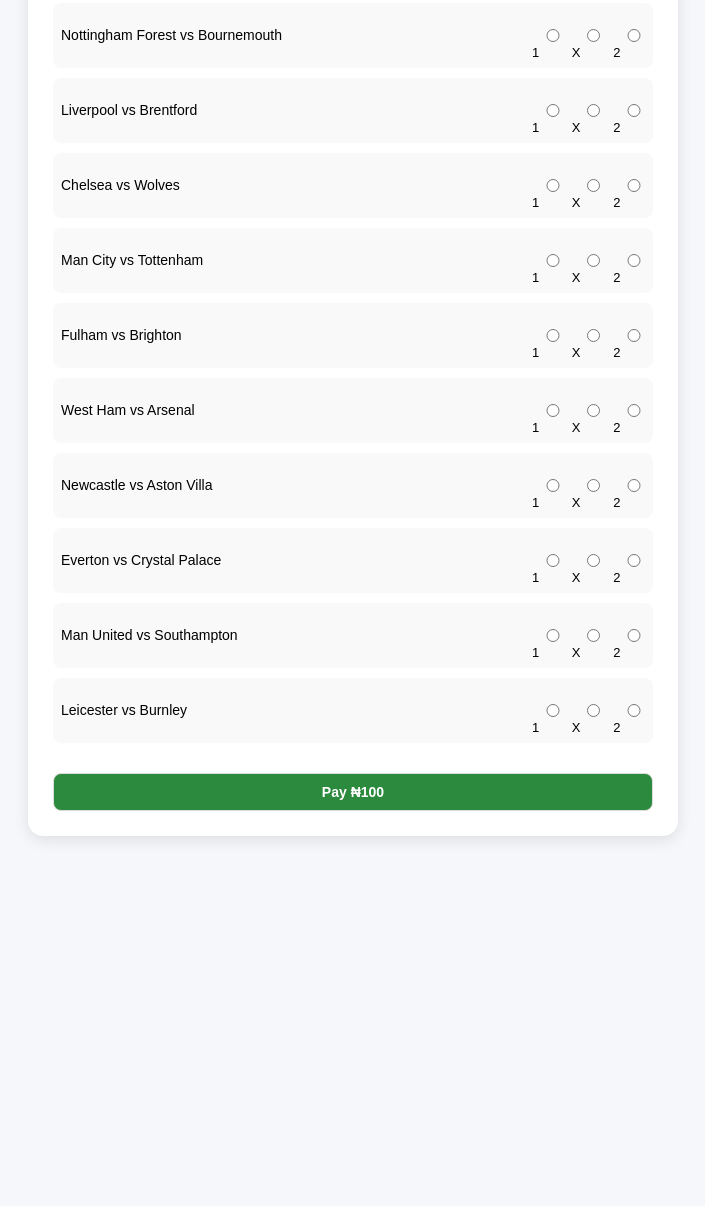
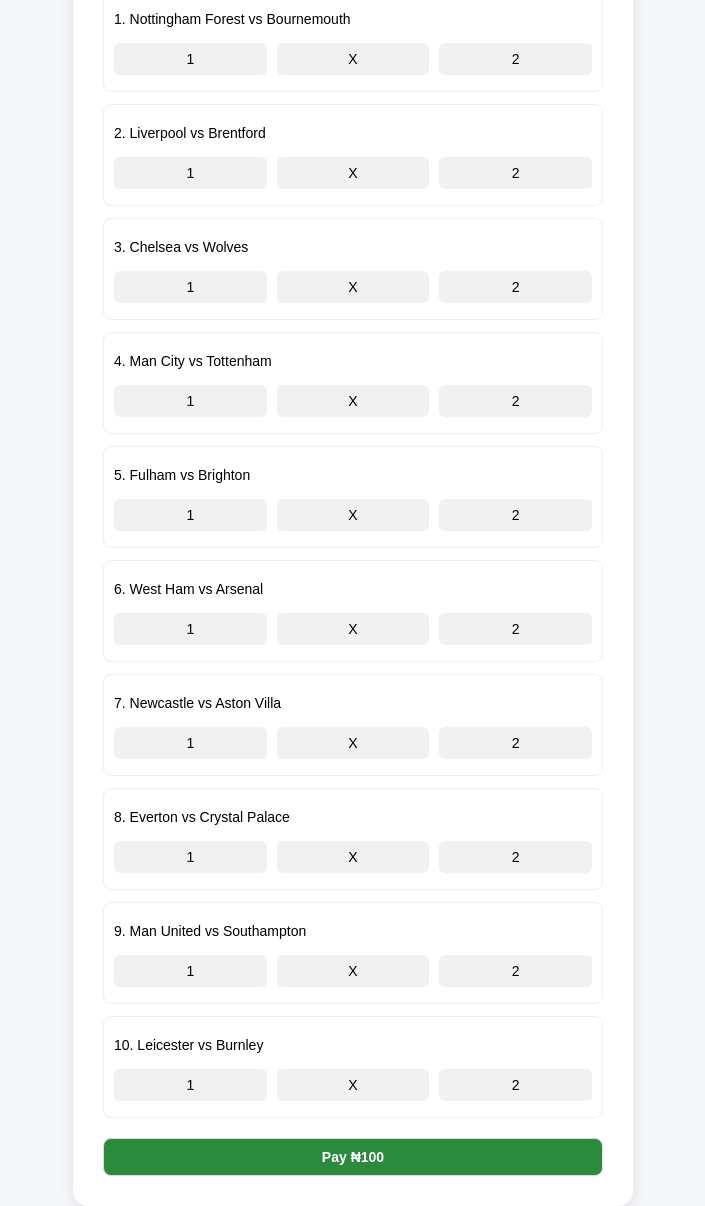
Before and after one commit to Crypto-Daily/PremierPredict-, a website: page index.html in a window 1280 px wide. Shown: the part 182-1388 px from the top of the page, without its empty margins (287-992 px from the left). Before the commit the page ends 1038 px from the top, so only its background shows below. Drawn offline with Linux system fonts and the light colour scheme.

Commit message:
Update index.html

```diff
--- a/index.html
+++ b/index.html
@@ -2,7 +2,7 @@
 <html lang="en">
 <head>
   <meta charset="UTF-8">
-  <title>Premier Predict - Jackpot</title>
+  <title>Premier Predict - Lottery</title>
   <style>
     body {
       font-family: "Poppins", sans-serif;
@@ -12,14 +12,13 @@
       align-items: center;
       min-height: 100vh;
       margin: 0;
-      padding: 20px;
     }
     .container {
       background: #fff;
-      padding: 25px;
+      padding: 30px;
       border-radius: 15px;
       box-shadow: 0 4px 15px rgba(0,0,0,0.1);
-      max-width: 600px;
+      max-width: 500px;
       width: 100%;
     }
     h2 {
@@ -33,7 +32,7 @@
       display: block;
       margin-top: 10px;
     }
-    input, button {
+    input, select, button {
       width: 100%;
       padding: 10px;
       margin-top: 8px;
@@ -47,109 +46,171 @@
       font-weight: bold;
       cursor: pointer;
       transition: 0.3s;
-      margin-top: 20px;
     }
     button:hover {
       background: #237032;
     }
     .match {
-      display: flex;
-      justify-content: space-between;
-      align-items: center;
-      margin: 10px 0;
-      padding: 8px;
-      background: #f9f9f9;
+      margin: 12px 0;
+      padding: 10px;
+      border: 1px solid #eee;
       border-radius: 8px;
     }
-    .teams {
-      flex: 1;
-      font-size: 14px;
+    .match label {
       font-weight: 500;
+      margin-bottom: 6px;
     }
     .options {
       display: flex;
-      gap: 8px;
+      gap: 10px;
     }
     .options label {
-      font-weight: normal;
-      font-size: 13px;
+      flex: 1;
+      text-align: center;
+      background: #f1f1f1;
+      padding: 8px;
+      border-radius: 6px;
       cursor: pointer;
+    }
+    .options input {
+      display: none;
+    }
+    .options input:checked + span {
+      background: #2b8a3e;
+      color: #fff;
+      font-weight: bold;
+      border-radius: 6px;
+      padding: 6px;
+      display: inline-block;
     }
   </style>
 </head>
 <body>
   <div class="container">
-    <h2>Premier Predict Jackpot</h2>
+    <h2>Premier Predict</h2>
     <form id="paymentForm">
       <label>Phone Number</label>
       <input type="tel" id="phone" placeholder="Enter phone number" required>
 
-      <!-- Fixtures -->
-      <div id="fixtures"></div>
+      <!-- Matches -->
+      <div class="match">
+        <label>1. Nottingham Forest vs Bournemouth</label>
+        <div class="options">
+          <label><input type="radio" name="match1" value="1"><span>1</span></label>
+          <label><input type="radio" name="match1" value="X"><span>X</span></label>
+          <label><input type="radio" name="match1" value="2"><span>2</span></label>
+        </div>
+      </div>
+
+      <div class="match">
+        <label>2. Liverpool vs Brentford</label>
+        <div class="options">
+          <label><input type="radio" name="match2" value="1"><span>1</span></label>
+          <label><input type="radio" name="match2" value="X"><span>X</span></label>
+          <label><input type="radio" name="match2" value="2"><span>2</span></label>
+        </div>
+      </div>
+
+      <div class="match">
+        <label>3. Chelsea vs Wolves</label>
+        <div class="options">
+          <label><input type="radio" name="match3" value="1"><span>1</span></label>
+          <label><input type="radio" name="match3" value="X"><span>X</span></label>
+          <label><input type="radio" name="match3" value="2"><span>2</span></label>
+        </div>
+      </div>
+
+      <div class="match">
+        <label>4. Man City vs Tottenham</label>
+        <div class="options">
+          <label><input type="radio" name="match4" value="1"><span>1</span></label>
+          <label><input type="radio" name="match4" value="X"><span>X</span></label>
+          <label><input type="radio" name="match4" value="2"><span>2</span></label>
+        </div>
+      </div>
+
+      <div class="match">
+        <label>5. Fulham vs Brighton</label>
+        <div class="options">
+          <label><input type="radio" name="match5" value="1"><span>1</span></label>
+          <label><input type="radio" name="match5" value="X"><span>X</span></label>
+          <label><input type="radio" name="match5" value="2"><span>2</span></label>
+        </div>
+      </div>
+
+      <div class="match">
+        <label>6. West Ham vs Arsenal</label>
+        <div class="options">
+          <label><input type="radio" name="match6" value="1"><span>1</span></label>
+          <label><input type="radio" name="match6" value="X"><span>X</span></label>
+          <label><input type="radio" name="match6" value="2"><span>2</span></label>
+        </div>
+      </div>
+
+      <div class="match">
+        <label>7. Newcastle vs Aston Villa</label>
+        <div class="options">
+          <label><input type="radio" name="match7" value="1"><span>1</span></label>
+          <label><input type="radio" name="match7" value="X"><span>X</span></label>
+          <label><input type="radio" name="match7" value="2"><span>2</span></label>
+        </div>
+      </div>
+
+      <div class="match">
+        <label>8. Everton vs Crystal Palace</label>
+        <div class="options">
+          <label><input type="radio" name="match8" value="1"><span>1</span></label>
+          <label><input type="radio" name="match8" value="X"><span>X</span></label>
+          <label><input type="radio" name="match8" value="2"><span>2</span></label>
+        </div>
+      </div>
+
+      <div class="match">
+        <label>9. Man United vs Southampton</label>
+        <div class="options">
+          <label><input type="radio" name="match9" value="1"><span>1</span></label>
+          <label><input type="radio" name="match9" value="X"><span>X</span></label>
+          <label><input type="radio" name="match9" value="2"><span>2</span></label>
+        </div>
+      </div>
+
+      <div class="match">
+        <label>10. Leicester vs Burnley</label>
+        <div class="options">
+          <label><input type="radio" name="match10" value="1"><span>1</span></label>
+          <label><input type="radio" name="match10" value="X"><span>X</span></label>
+          <label><input type="radio" name="match10" value="2"><span>2</span></label>
+        </div>
+      </div>
 
       <button type="submit">Pay ₦100</button>
     </form>
   </div>
 
   <script>
-    const fixtures = [
-      "Nottingham Forest vs Bournemouth",
-      "Liverpool vs Brentford",
-      "Chelsea vs Wolves",
-      "Man City vs Tottenham",
-      "Fulham vs Brighton",
-      "West Ham vs Arsenal",
-      "Newcastle vs Aston Villa",
-      "Everton vs Crystal Palace",
-      "Man United vs Southampton",
-      "Leicester vs Burnley"
-    ];
-
-    const fixturesDiv = document.getElementById("fixtures");
-
-    fixtures.forEach((match, index) => {
-      const div = document.createElement("div");
-      div.className = "match";
-      div.innerHTML = `
-        <div class="teams">${match}</div>
-        <div class="options">
-          <label><input type="radio" name="match${index}" value="1" required> 1</label>
-          <label><input type="radio" name="match${index}" value="X"> X</label>
-          <label><input type="radio" name="match${index}" value="2"> 2</label>
-        </div>
-      `;
-      fixturesDiv.appendChild(div);
-    });
-
     document.getElementById("paymentForm").addEventListener("submit", async (e) => {
       e.preventDefault();
 
       const phone = document.getElementById("phone").value;
+
+      // ✅ Collect predictions
       const selections = {};
-
-      fixtures.forEach((match, index) => {
-        const choice = document.querySelector(`input[name="match${index}"]:checked`);
-        if (choice) {
-          selections[match] = choice.value;
-        }
-      });
-
-      if (Object.keys(selections).length !== fixtures.length) {
-        alert("Please make a prediction for every match.");
-        return;
+      for (let i = 1; i <= 10; i++) {
+        const choice = document.querySelector(`input[name="match${i}"]:checked`);
+        if (choice) selections[`match${i}`] = choice.value;
       }
 
       try {
         const res = await fetch("https://premierpredict.onrender.com/create-payment", {
           method: "POST",
           headers: { "Content-Type": "application/json" },
-          body: JSON.stringify({ phone, match: selections })
+          body: JSON.stringify({ phone, selections })
         });
 
         const data = await res.json();
 
         if (data.url) {
-          window.location.href = data.url;
+          window.location.href = data.url; // redirect to Paystack checkout
         } else {
           alert("Error: " + (data.error || "Payment failed"));
         }
@@ -159,4 +220,4 @@
     });
   </script>
 </body>
-    </html>
+          </html>
```
